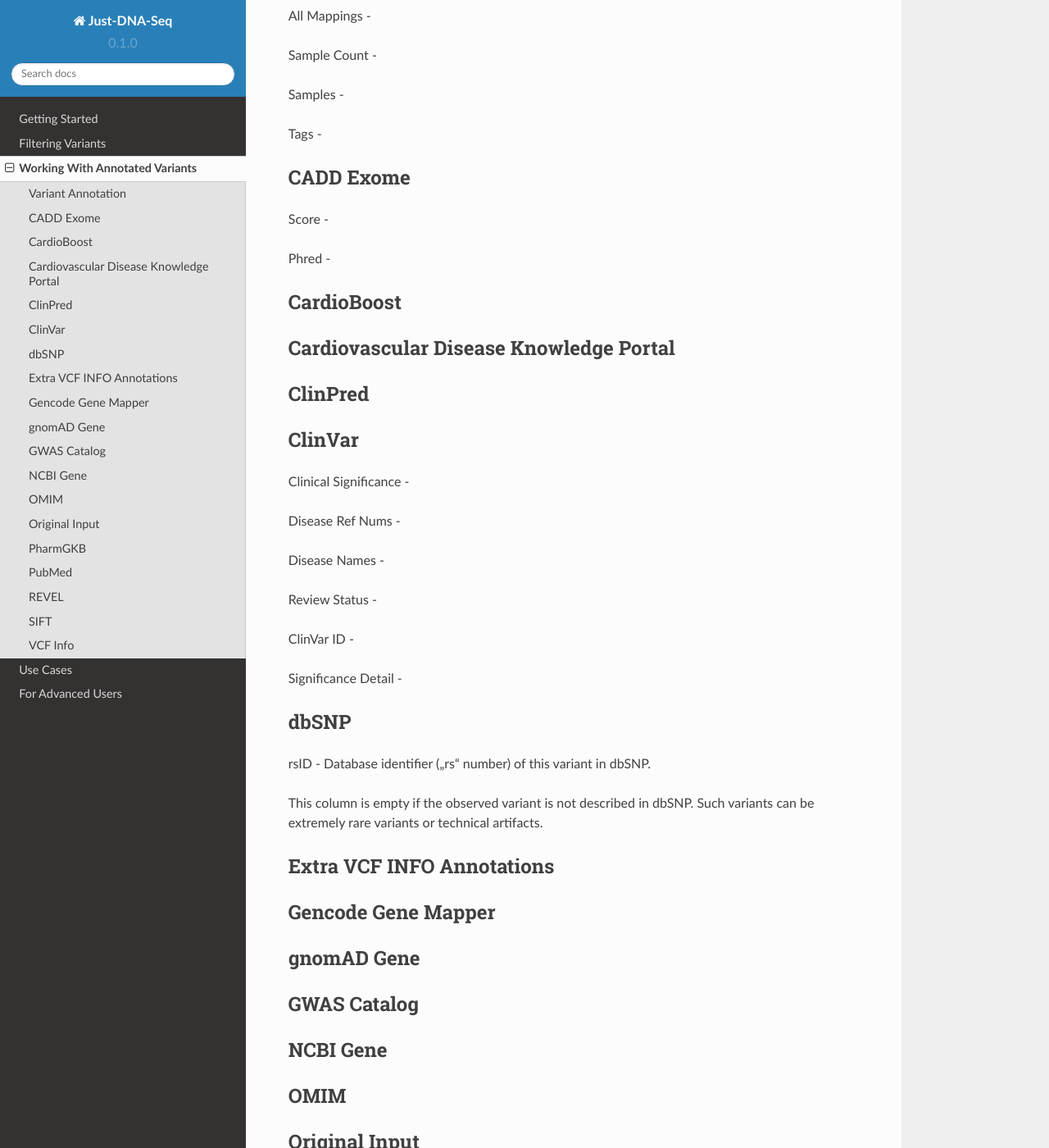
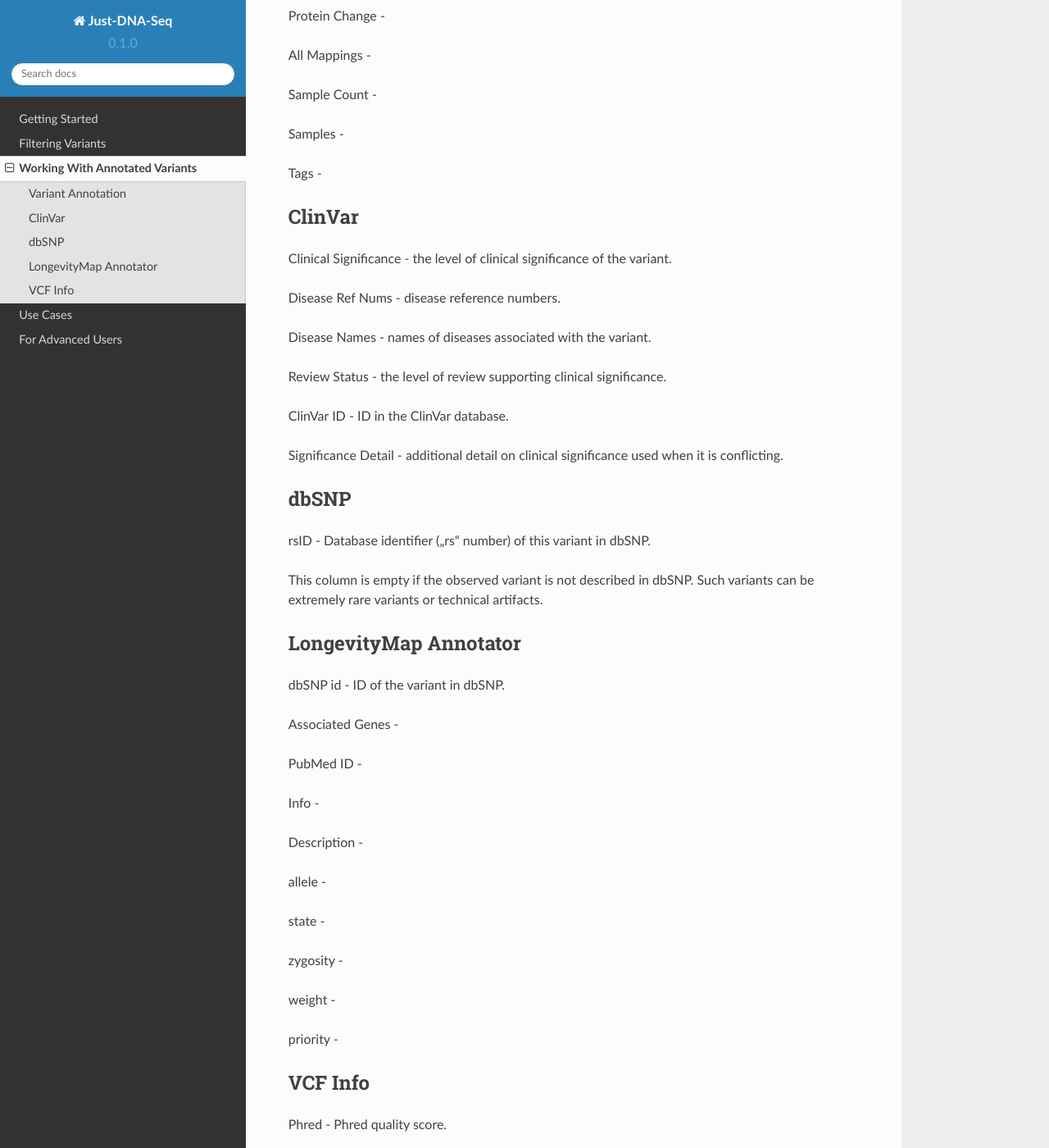
Before and after one commit to dna-seq/just-dna-seq, a Sphinx documentation site: the page built from docs/source/working_with_info.rst, in a window 1280 px wide and 1400 px high, scrolled down 1936 px. Shown: the whole window at 82% size. Built offline with Sphinx 7.4.7 and the Read the Docs theme 2.0.0, drawn with Linux system fonts in a browser that asks for light colours; some of the changed text lies outside the part shown.

Commit message:
Update working_with_info.rst

```diff
--- a/docs/source/working_with_info.rst
+++ b/docs/source/working_with_info.rst
@@ -17,6 +17,9 @@ The table contains columns and column sets with general info about the filtered
 
 Each row of the table represents a variant that you can research.
 
+The most important column groups for us are listed below, along with columns:
+
+
 Variant Annotation
 ------------------
 
@@ -30,15 +33,15 @@ Ref Base - Reference allele at this chromosomal position (one of A,C,G,T, and N)
 
 Alt Base - Alternative allele; called based on reads mapping to this chromosomal position.
 
-Note -
+Note - Note for the variant, if available.
 
-Coding -
+Coding - whether this gene variant is coding.
 
-Gene -
+Gene - the gene this variant belongs to.
 
 Transcript -
 
-RefSeq -
+RefSeq - reference sequence
 
 Sequence Ontology -
 
@@ -55,40 +58,20 @@ Samples -
 Tags -
 
 
-CADD Exome
-----------
-
-Score -
-
-Phred -
-
-
-CardioBoost
------------
-
-
-Cardiovascular Disease Knowledge Portal
----------------------------------------
-
-
-ClinPred
---------
-
-
 ClinVar
 -------
 
-Clinical Significance -
+Clinical Significance - the level of clinical significance of the variant.
 
-Disease Ref Nums -
+Disease Ref Nums - disease reference numbers.
 
-Disease Names -
+Disease Names - names of diseases associated with the variant.
 
-Review Status -
+Review Status - the level of review supporting clinical significance.
 
-ClinVar ID -
+ClinVar ID - ID in the ClinVar database.
 
-Significance Detail -
+Significance Detail - additional detail on clinical significance used when it is conflicting.
 
 
 dbSNP
@@ -100,55 +83,36 @@ This column is empty if the observed variant is not described in dbSNP. Such
 variants can be extremely rare variants or technical artifacts.
 
 
-Extra VCF INFO Annotations
---------------------------
+LongevityMap Annotator
+----------------------
 
-Gencode Gene Mapper
--------------------
+dbSNP id - ID of the variant in dbSNP.
 
+Associated Genes -
 
-gnomAD Gene
------------
+PubMed ID -
 
+Info -
 
-GWAS Catalog
-------------
+Description -
 
+allele -
 
-NCBI Gene
----------
+state -
 
+zygosity -
 
-OMIM
-----
+weight -
 
-
-Original Input
---------------
-
-
-PharmGKB
---------
-
-
-PubMed
-------
-
-
-REVEL
------
-
-
-SIFT
-----
+priority -
 
 
 VCF Info
 --------
 
-Phred -
+Phred - Phred quality score.
 
-VCF Filter -
+VCF Filter - if the VCF filter is passed (PASS)
 
 Zygosity - Most likely zygosity of the variant this chromosomal position, computed from the
 observed variant frequency (column 8) and can be “FP/HET” (<15%), “HET” (15-
@@ -158,8 +122,8 @@ Alternate reads - Number of reads showing the alternative allele.
 
 Total reads - Total number of reads.
 
-Variant AF -
+Variant AF - variant allele frequency.
 
-Haplotype block ID -
+Haplotype block ID - ID of the haplotype block.
 
-Haplotype strand ID -
+Haplotype strand ID - ID of the haplotype strand.
```
